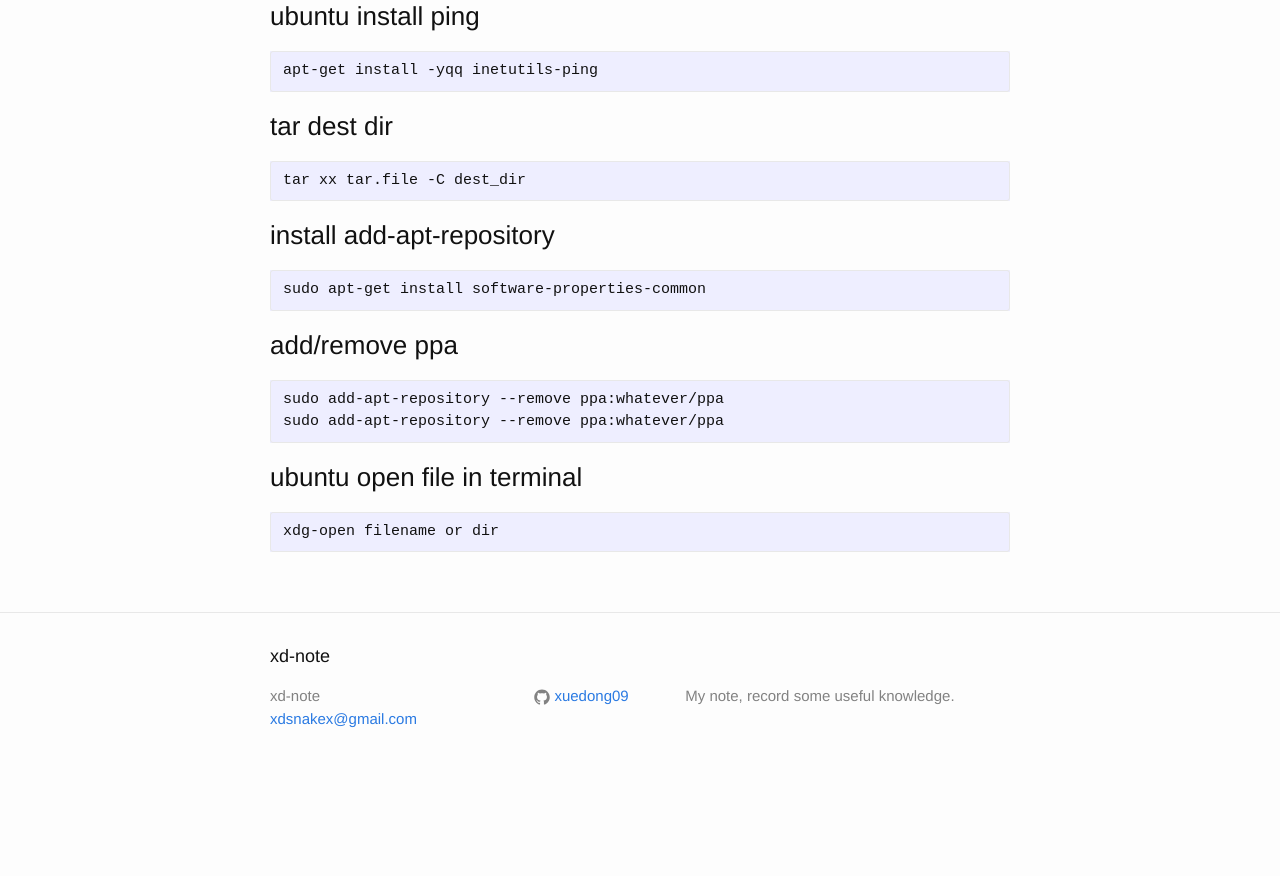
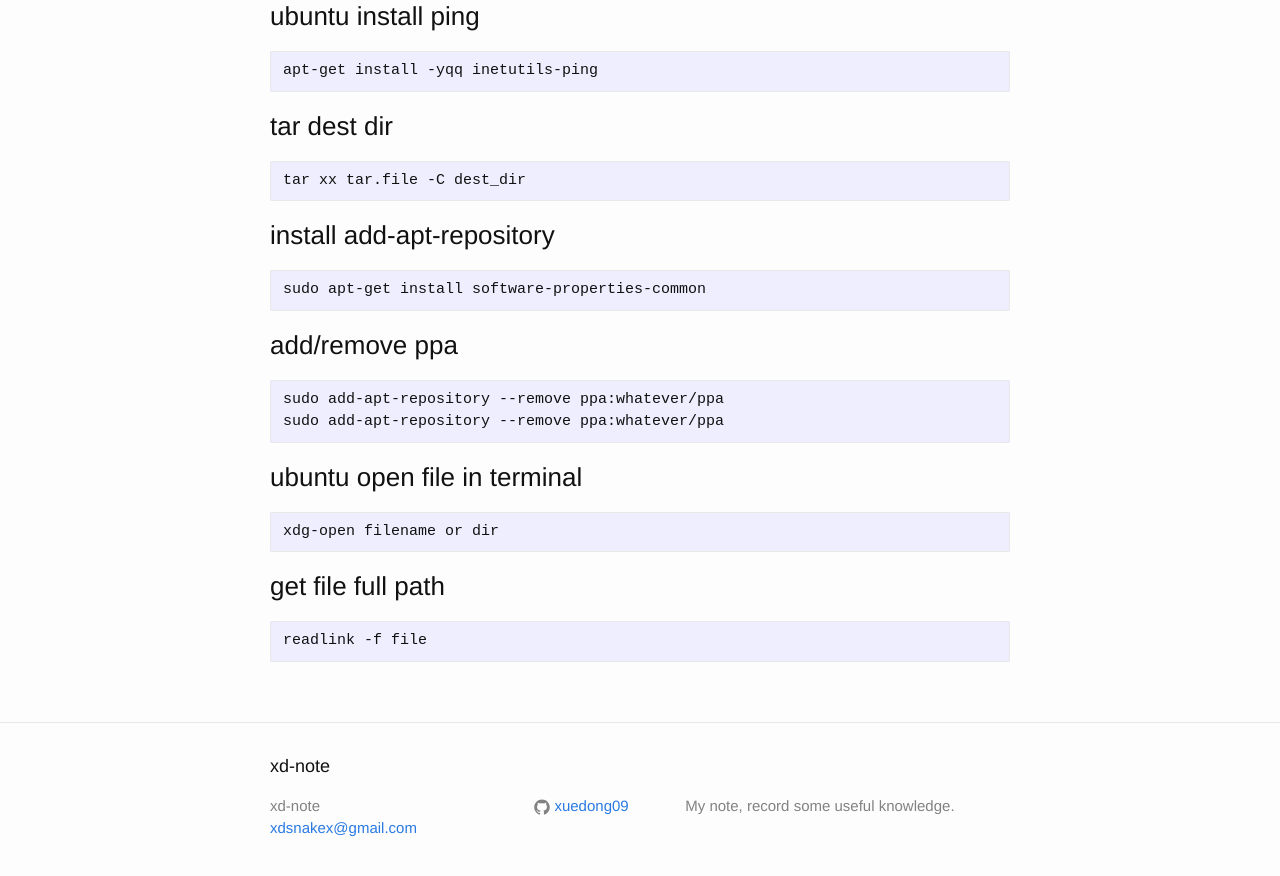
Before and after one commit to xuedong09/xuedong09.github.io, a Jekyll site: the page built from _posts/2016-02-24-linux.md, in a window 1280 px wide and 900 px high, scrolled down 1406 px. Shown: the top 876 px of the window. Built offline with Jekyll 4.4.1, drawn with Linux system fonts in a browser that asks for light colours; before the commit the page ends 2196 px from its top, so only the background shows below that.

Commit message:
linux get file full path

```diff
--- a/_posts/2016-02-24-linux.md
+++ b/_posts/2016-02-24-linux.md
@@ -75,3 +75,7 @@ categories: jekyll update
 ### ubuntu open file in terminal
 
     xdg-open filename or dir
+
+### get file full path
+
+    readlink -f file
```
